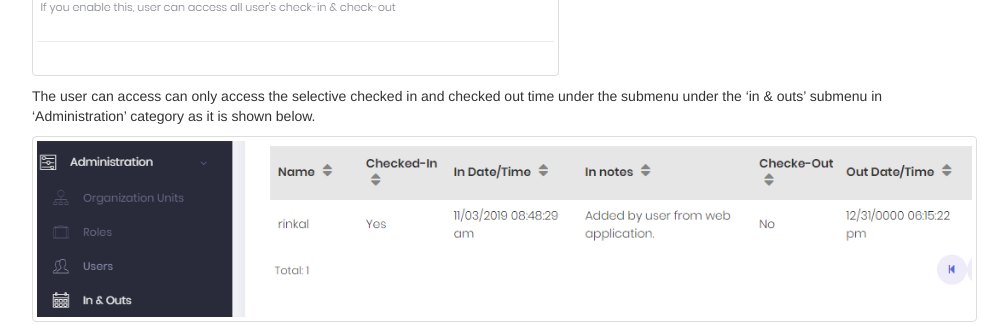
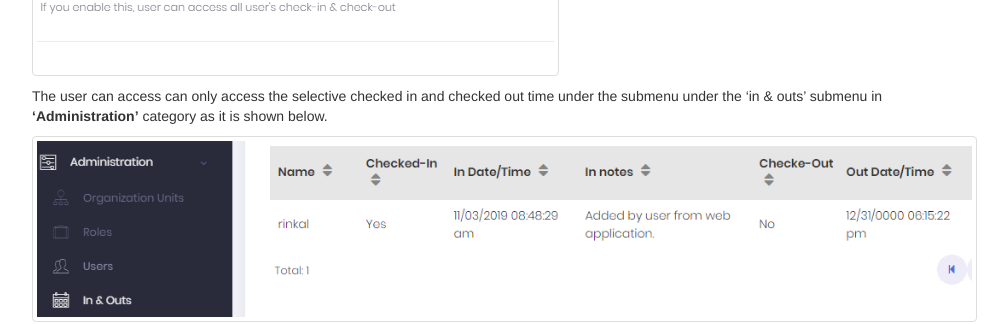
Before and after one commit to Harshgupta71/askPio_Documentation, a Jekyll site: the page built from _posts/2019-01-01-Users.md, in a window 1280 px wide and 900 px high, scrolled down 3366 px. Shown: the part 436-760 px from the top of the window, without its empty margins (233-1241 px from the left). Built offline with Jekyll 4.4.1, drawn with Linux system fonts in a browser that asks for light colours; comment, search, counter and statistics services are not loaded; part of the change alters nothing that is shown; some of the changed text lies outside the part shown.

```diff
--- a/_posts/2019-01-01-Users.md
+++ b/_posts/2019-01-01-Users.md
@@ -6,9 +6,9 @@ date: 2019-01-01 15:39:29
 ---
 <h1>Creating new user and Managing user information</h1>
 <p><em><strong>This document gives the detailed information about the existing app users, managing their information, creating new users along with assigning roles to them.</strong></em></p>
-<p>After logging into the <strong>askPio</strong> app, initial screen of <strong>Dashboard</strong> screen appears</p>
+<p>After logging into the <strong>askPio</strong> app, initial screen of <strong>Dashboard</strong> appears</p>
 <p><img src="https://help.askpio.com/assets/images/user/user1-min.png" alt="Download angular" class="img-thumbnail" /></p>
-<p>Select the submenu <strong>‘users’</strong> under <strong>‘Administration’</strong> option from the menu list on the left side of screen. After getting directed to the next screen, click on the <strong>‘create new user’</strong> that appears on the top right corner of the screen.</p>
+<p>Select the submenu <strong>‘users’</strong> under <strong>‘Administration’</strong> option from the menu list on the left side of screen. After getting directed to the next screen, click on the <strong>‘create new user’</strong> that appears on the top right corner of the screen.<br></p>
 <p><img src="https://help.askpio.com/assets/images/user/user2-min.png" alt="Download angular" class="img-thumbnail" /></p>
 <p>The <strong>‘user information’</strong> form will appear on the screen with required number of fields such as <strong>user name, surname, email, phone number</strong>. After filling the required fields for the user, the information can be saved to create user successfully. The form also facilitates the user for other options like enabling the user to <strong>set password on next login</strong>, making user active, sending <strong>activation email</strong> after the user gets registered and <strong>lockout password</strong> that makes the user unable to login after certain unsuccessful attempts as per the settings.</p>
 <p><img src="https://help.askpio.com/assets/images/user/user3-min.png" alt="Download angular" class="img-thumbnail" /></p>
@@ -23,5 +23,5 @@ date: 2019-01-01 15:39:29
 <p><img src="https://help.askpio.com/assets/images/user/user8-min.png" alt="Download angular" class="img-thumbnail" /></p>
 <p>If the user is disabled to access all users’ check in and check-out by editing the user information in the settings as shown below.</p>
 <p><img src="https://help.askpio.com/assets/images/user/user9-min.png" alt="Download angular" class="img-thumbnail" /></p>
-<p>The user can access can only access the selective checked in and checked out time under the submenu under the ‘in & outs’ submenu in ‘Administration’ category as it is shown below.</p>
+<p>The user can access can only access the selective checked in and checked out time under the submenu under the ‘in & outs’ submenu in <strong>‘Administration’</strong> category as it is shown below.</p>
 <p><img src="https://help.askpio.com/assets/images/user/user10-min.png" alt="Download angular" class="img-thumbnail" /></p>
```
